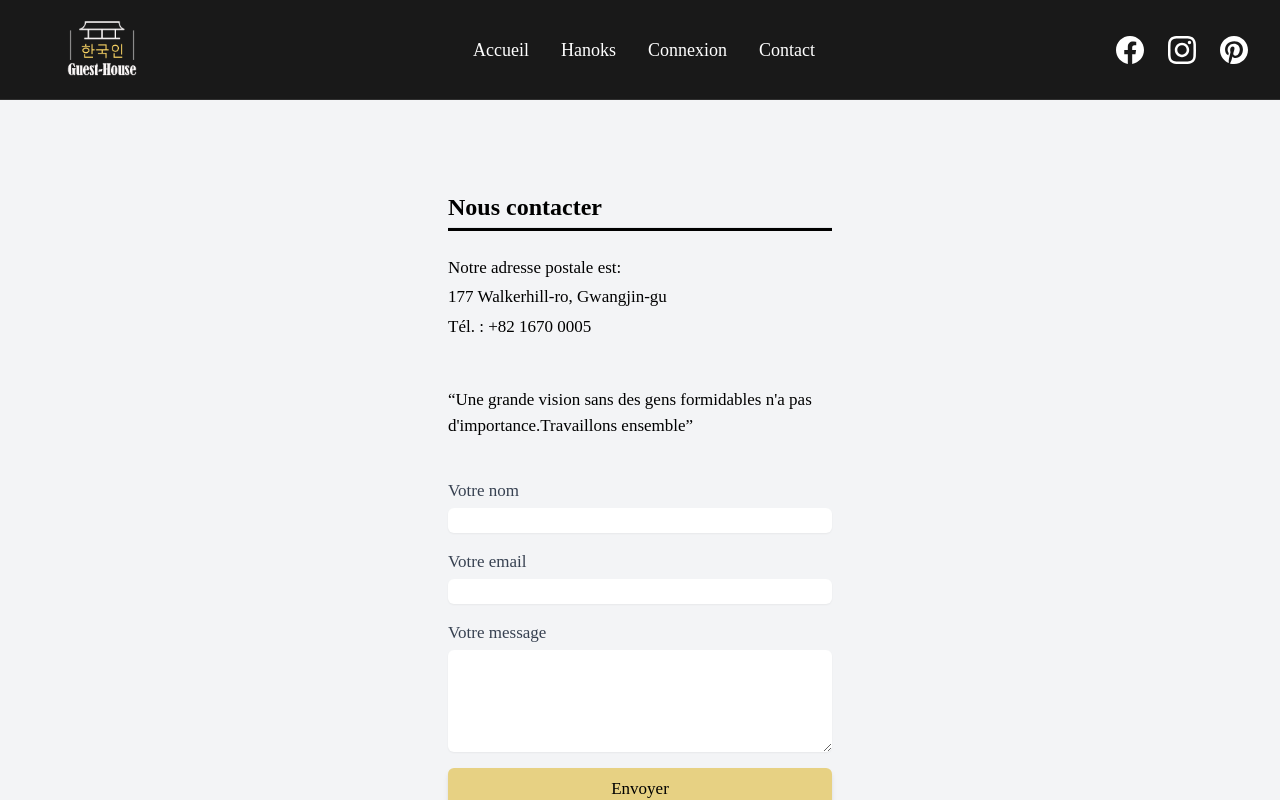
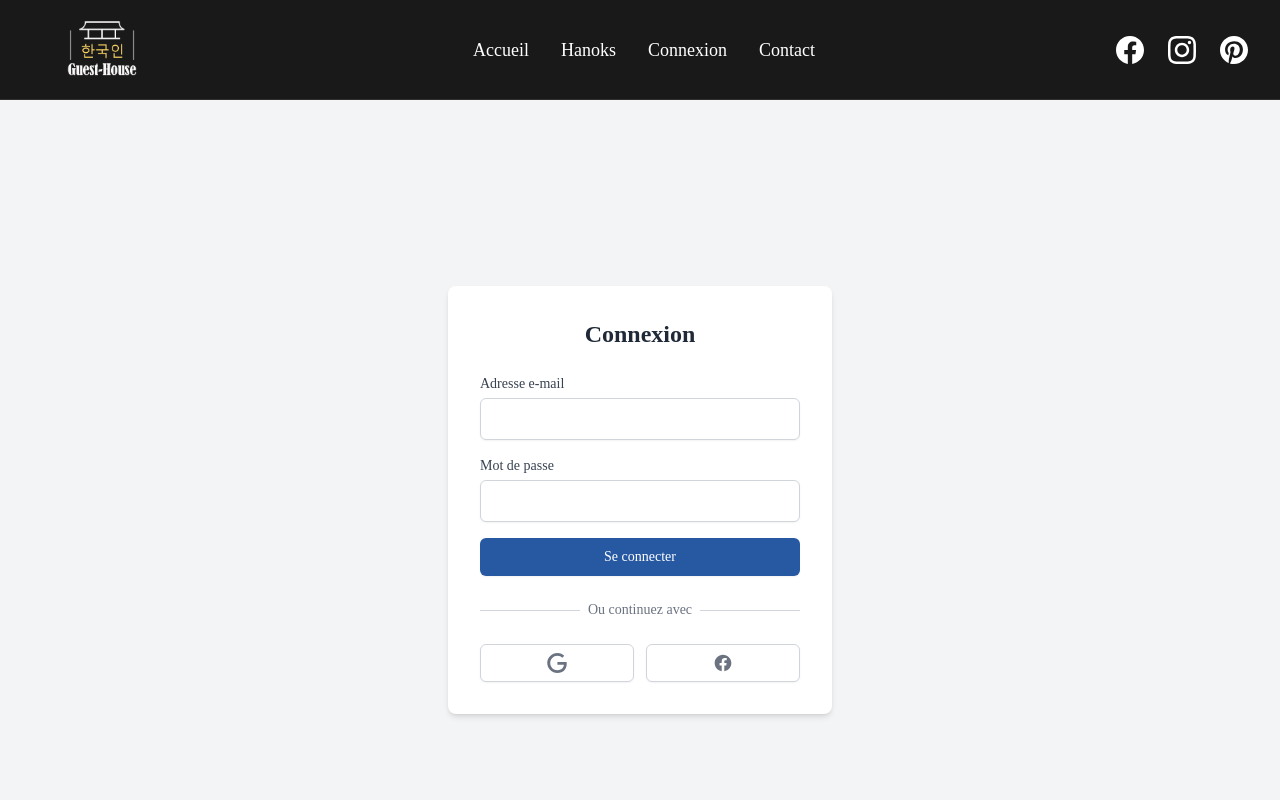
Before and after one commit to 30081979sebe/Korean_Guest, a Vue app: page /connexion in a window 1280 px wide. Shown: the top 800 px of the page. Built offline with nearby package versions, Linux system fonts and the light colour scheme; a web font is replaced by a local one.

Commit message:
initial commit

```diff
--- a/src/components/ConnexionComp.vue
+++ b/src/components/ConnexionComp.vue
@@ -4,7 +4,8 @@
 </script>
 
 <template>
-  <div class="bg-white p-8 rounded-lg shadow-md w-96">
+  <div class="bg-gray-100 h-screen flex items-center justify-center">
+    <div class="bg-white p-8 rounded-lg shadow-md w-96">
     <h1 class="text-2xl font-bold mb-6 text-center text-gray-800">Connexion</h1>
 
     <form class="space-y-4">
@@ -19,7 +20,7 @@
       </div>
 
       <div>
-        <button type="submit" class="w-full flex justify-center py-2 px-4 border border-transparent rounded-md shadow-sm text-sm font-medium text-white bg-indigo-600 hover:bg-indigo-700 focus:outline-none focus:ring-2 focus:ring-offset-2 focus:ring-indigo-500">
+        <button type="submit" class="w-full flex justify-center py-2 px-4 border border-transparent rounded-md shadow-sm text-sm font-medium text-white bg-Primary-Blue hover:bg-indigo-700 focus:outline-none focus:ring-2 focus:ring-offset-2 focus:ring-indigo-500">
           Se connecter
         </button>
       </div>
@@ -54,6 +55,7 @@
       </div>
     </div>
   </div>
+  </div>
 </template>
 
 <style scoped>
--- a/src/router/index.js
+++ b/src/router/index.js
@@ -1,6 +1,7 @@
 import { createRouter, createWebHistory } from 'vue-router'
 import HomeView from '../views/HomeView.vue'
 import AboutView from '../views/AboutView.vue'
+import ConnexionView from '@/views/ConnexionView.vue'
 
 const router = createRouter({
   history: createWebHistory(import.meta.env.BASE_URL),
@@ -22,10 +23,7 @@ const router = createRouter({
     {
       path: '/connexion',
       name: 'connexion',
-      // route level code-splitting
-      // this generates a separate chunk (About.[hash].js) for this route
-      // which is lazy-loaded when the route is visited.
-      component: () => import('../views/AboutView.vue')
+      component:ConnexionView,
     }
   ]
 })
```
